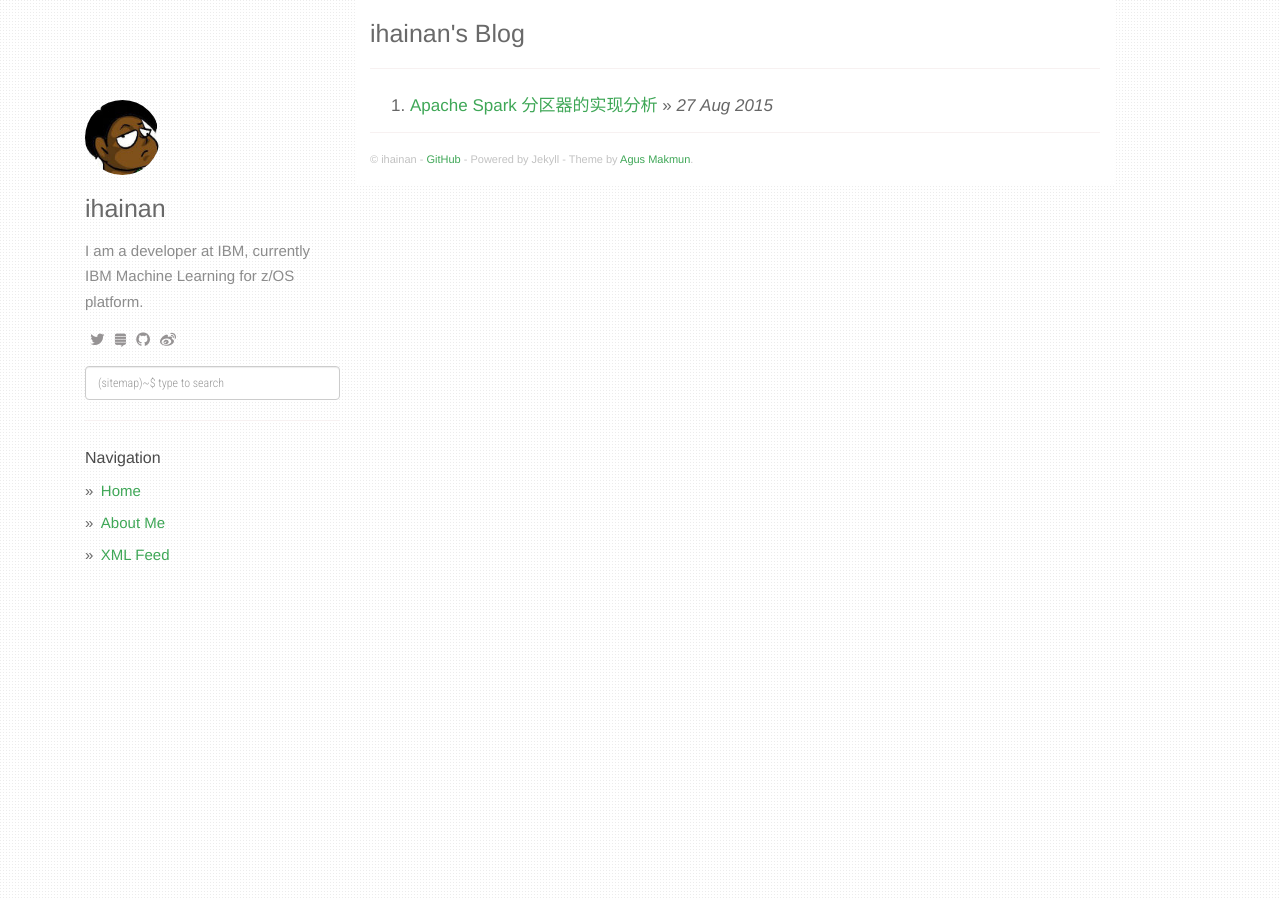
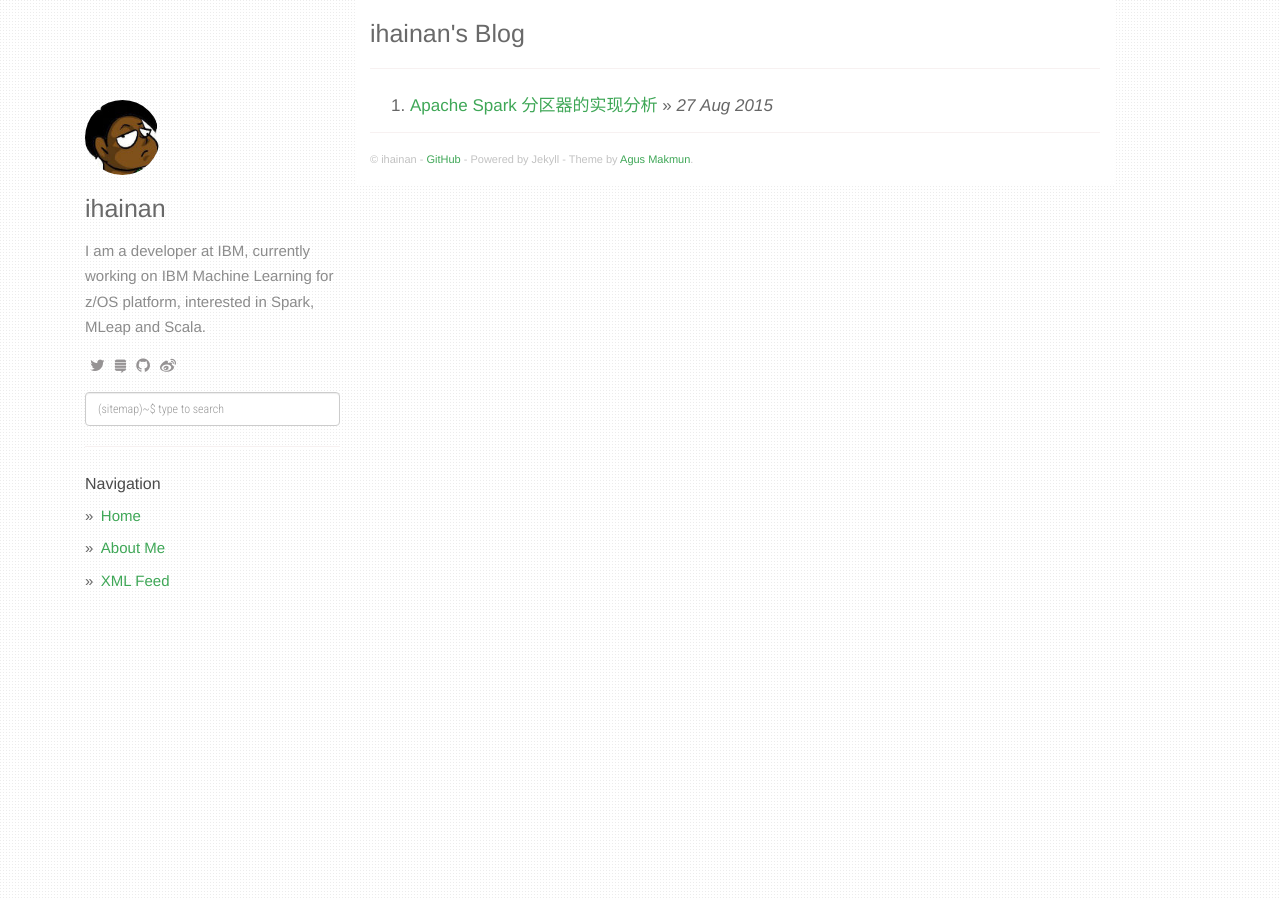
Before and after one commit to iyangdan/iyangdan.github.io, a Jekyll site: the page built from index.html, in a window 1280 px wide. Built offline with Jekyll 4.4.1, drawn with Linux system fonts in a browser that asks for light colours; nearby versions of some CDN libraries; the list of posts is cut into pages by our own code.

Commit message:
update description

```diff
--- a/_config.yml
+++ b/_config.yml
@@ -2,7 +2,7 @@ title: ihainan's Blog
 description: My Personal Blog
 author: ihainan
 github: https://github.com/ihainan
-about: I am a developer at IBM, currently IBM Machine Learning for z/OS platform.
+about: I am a developer at IBM, currently working on IBM Machine Learning for z/OS platform, interested in Spark, MLeap and Scala.
 disqus_shortname: ihainan
 google_analytics: UA-41187412-2
 avatar_url: /static/img/avatar.jpg
```
